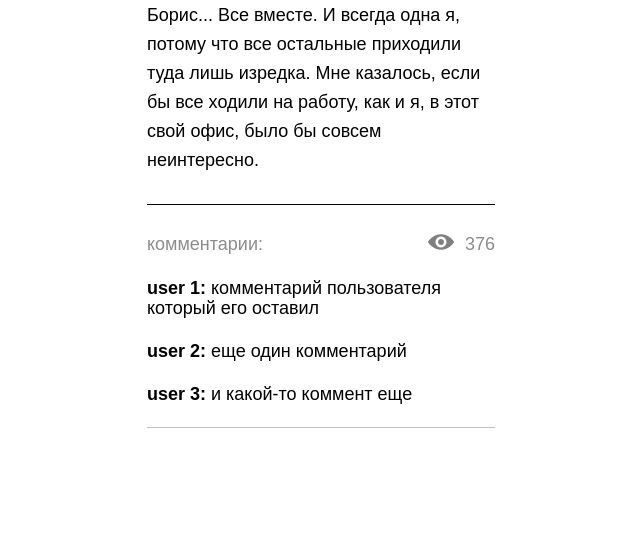
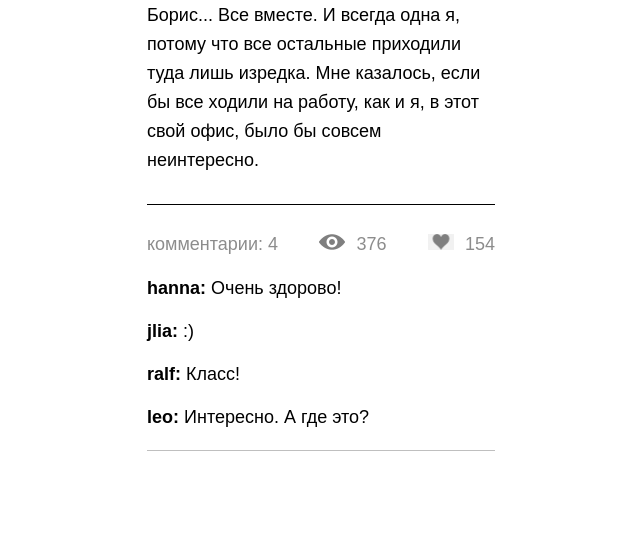
Before and after one commit to AgeHT70/course_work_3, a Flask app: page /post/1 in a window 1280 px wide. Shown: the part 734-1292 px from the top of the page, without its empty margins (319-959 px from the left). Before the commit the page ends 1162 px from the top, so only its background shows below. Run offline with Flask 2, Linux system fonts and the light colour scheme.

Commit message:
post.html: add like_counter and comments

```diff
--- a/app/posts_bp/templates/post.html
+++ b/app/posts_bp/templates/post.html
@@ -48,22 +48,22 @@
         </div>
         <div class="item__bottom">
           <div class="item__post-info">
-            <p class="item__comments-counter">комментарии: </p>
+            <p class="item__comments-counter">комментарии: {{comments_count}} </p>
             <div class="item__counter">
               <img src=".././static/assets/img/eye.png" alt="" class="item__counter-icon" width="26">
               <span class="item__counter-text">{{post.views_count}}</span>
             </div>
+            <div class="item__counter">
+            <img src=".././static/assets/img/heart.png" alt="" class="item__counter-icon" width="26">
+            <span class="item__counter-text">{{ post.likes_count }}</span>
+          </div>
           </div>
           <div class="item__comments">
+            {% for comment in comments %}
             <p class="item__comment">
-              <b>user 1:</b> комментарий пользователя который его оставил
+              <b>{{ comment.commenter_name}}:</b> {{ comment.comment}}
             </p>
-            <p class="item__comment">
-              <b>user 2:</b> еще один комментарий
-            </p>
-            <p class="item__comment">
-              <b>user 3:</b> и&nbsp;какой-то коммент еще
-            </p>
+            {% endfor %}
           </div>
         </div>
       </div>
```
